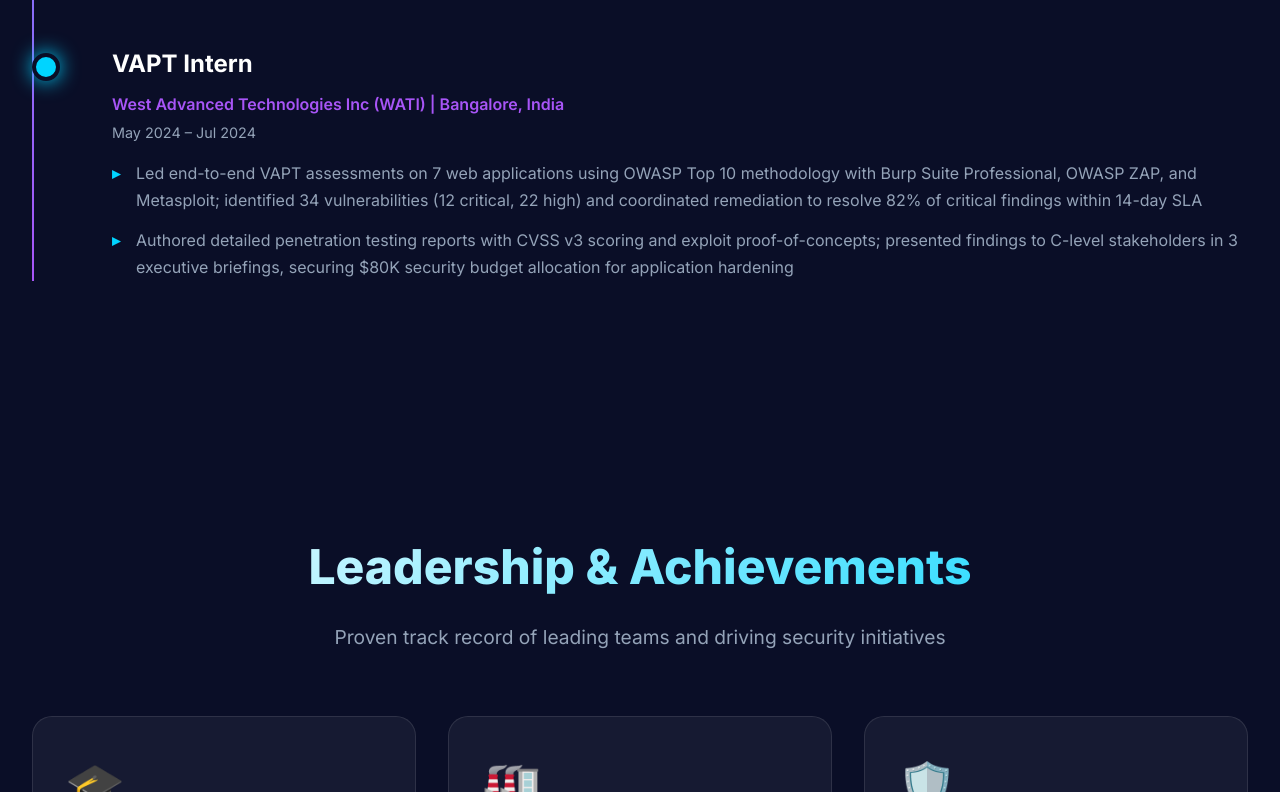
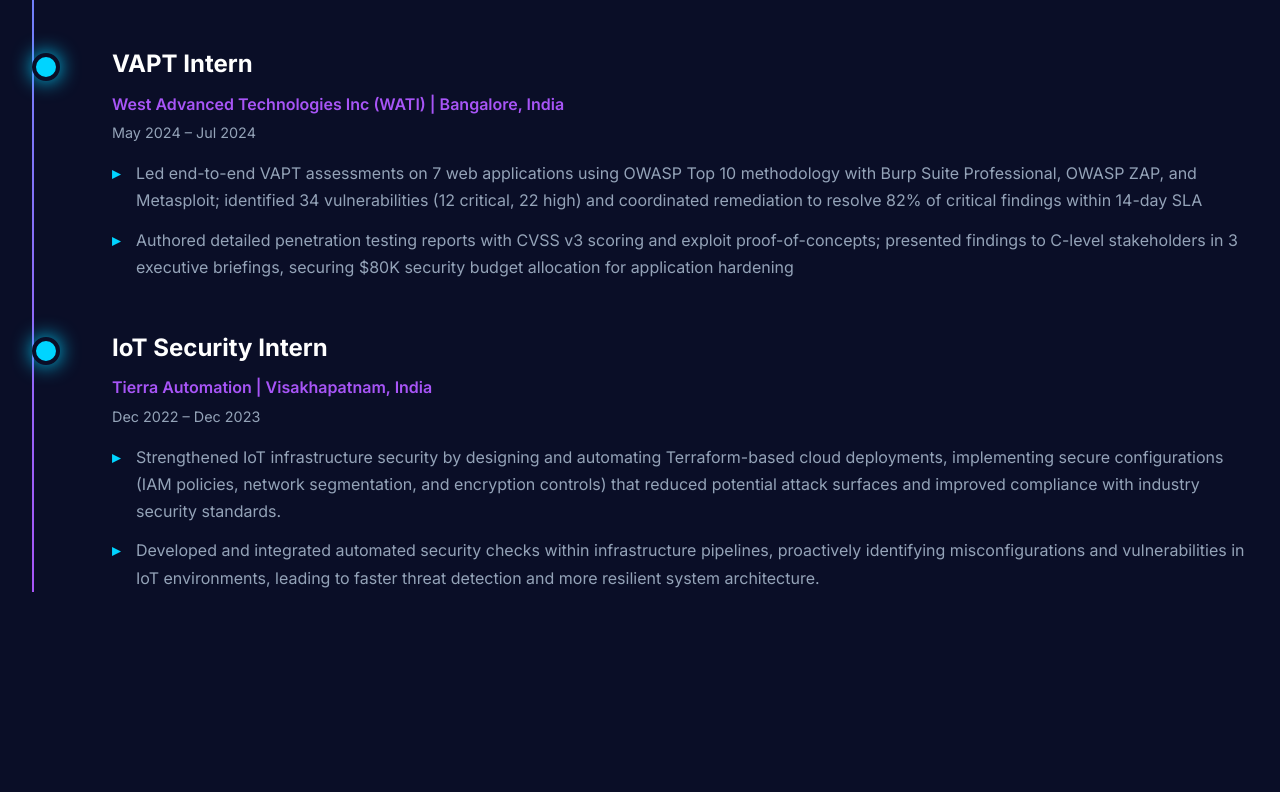
Before and after one commit to Monishteja/Personalwebsite, a plain HTML site: page index.html in a window 1280 px wide. Shown: the part 2288-3080 px from the top of the page. Drawn offline with Linux system fonts and the light colour scheme.

Commit message:
Index updated Tierra Automation internship added

```diff
--- a/index.html
+++ b/index.html
@@ -838,6 +838,15 @@
               <li>Authored detailed penetration testing reports with CVSS v3 scoring and exploit proof-of-concepts; presented findings to C-level stakeholders in 3 executive briefings, securing $80K security budget allocation for application hardening</li>
             </ul>
           </div>
+          <div class="timeline-item fade-in">
+            <h3>IoT Security Intern</h3>
+            <div class="company">Tierra Automation | Visakhapatnam, India</div>
+            <div class="date">Dec 2022 – Dec 2023</div>
+            <ul>
+              <li>Strengthened IoT infrastructure security by designing and automating Terraform-based cloud deployments, implementing secure configurations (IAM policies, network segmentation, and encryption controls) that reduced potential attack surfaces and improved compliance with industry security standards.</li>
+              <li>Developed and integrated automated security checks within infrastructure pipelines, proactively identifying misconfigurations and vulnerabilities in IoT environments, leading to faster threat detection and more resilient system architecture.</li>
+            </ul>
+          </div>
         </div>
       </div>
     </section>
```
